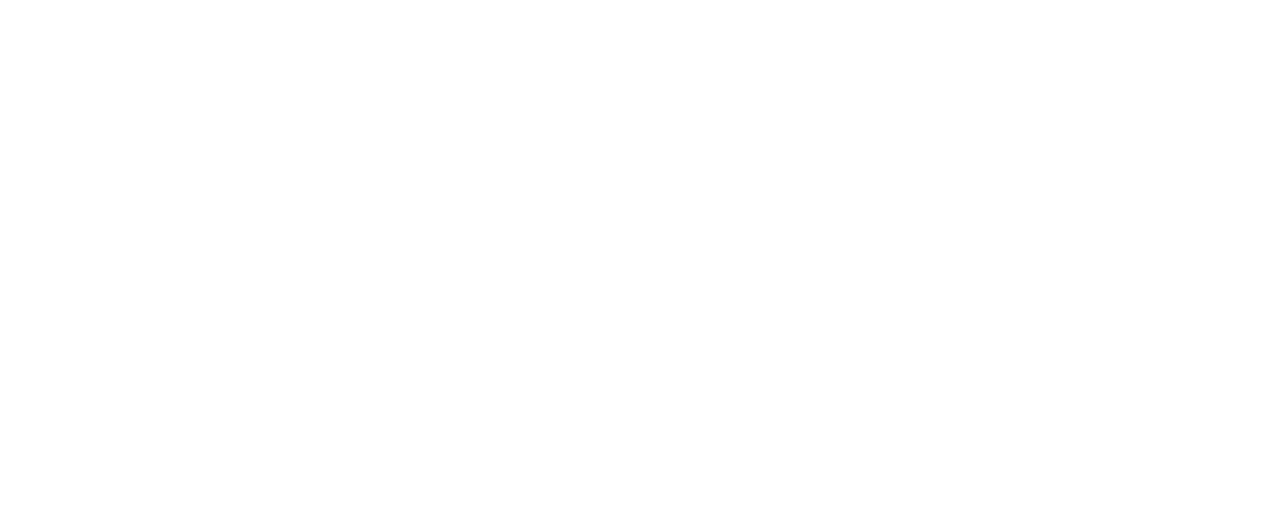
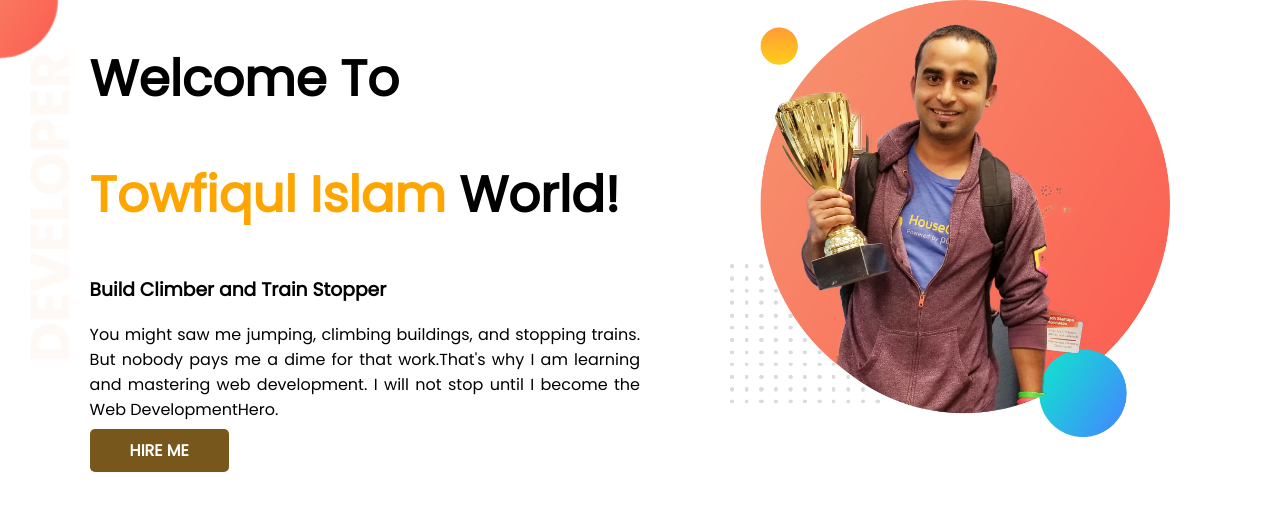
Before and after one commit to towfiqulislamrokib/Developer-protfolio, a plain HTML site: page index.html in a window 1280 px wide. Drawn offline with Linux system fonts and the light colour scheme.

Commit message:
top added banner

```diff
--- a/index.html
+++ b/index.html
@@ -1,14 +1,35 @@
 <!DOCTYPE html>
 <html lang="en">
+
 <head>
     <meta charset="UTF-8">
     <meta http-equiv="X-UA-Compatible" content="IE=edge">
     <meta name="viewport" content="width=, initial-scale=1.0">
     <title>Rokib Protfolio</title>
+    <link rel="preconnect" href="https://fonts.googleapis.com">
+    <link rel="preconnect" href="https://fonts.gstatic.com" crossorigin>
+    <link href="https://fonts.googleapis.com/css2?family=Poppins&display=swap" rel="stylesheet">
     <link rel="stylesheet" href="style.css">
-    <link rel="shortcut icon" href="images/rokib1.jpg" type="image/x-icon">
+    <link rel="shortcut icon" href="images/rokib4.jpg" type="image/x-icon">
 </head>
+
 <body>
+    <section class="top-banner">
+        <div class="half-width">
+            <h1>Welcome To</h1>
+            <h1><span class="orange-color">Towfiqul Islam</span> World! </h1>
+            <h3>Build Climber and Train Stopper</h3>
+            <p>You might saw me jumping, climbing buildings, and stopping trains. But nobody pays me a dime for that
+                work.That's why I am learning and mastering web development. I will not stop until I become the Web
+                DevelopmentHero.
+            </p>
+            <a class="link-button" target="_blank"
+                href="https://www.linkedin.com/in/md-towfiqul-islam-rokib-049a22236/">HIRE ME</a>
+        </div>
+        <div class="half-width">
+            <img src="images/jhankar.png" alt="">
+        </div>
+    </section>
+</body>
 
-</body>
 </html>
--- a/style.css
+++ b/style.css
@@ -0,0 +1,44 @@
+body {
+    font-family: 'Poppins', sans-serif;
+    margin: 0;
+}
+
+h1 {
+    font-size: 50px;
+}
+
+.orange-color {
+    color: orange;
+}
+
+section {
+    display: flex;
+}
+
+.half-width {
+    width: 50%;
+    padding-left: 7%;
+}
+
+.half-width img {
+    width: 80%;
+}
+
+.half-width p {
+    text-align: justify;
+}
+
+.link-button {
+    text-decoration: none;
+    background-color: #77571c;
+    padding: 10px 40px;
+    border-radius: 5px;
+    color: white;
+    background-image: linear-gradient(#111111 #857370);
+    font-weight: 700;
+}
+
+.top-banner {
+    background-image: url(images/top-banner.png);
+    background-repeat: no-repeat;
+}
```
Also changed, not shown: images/dream-bg.png (added), images/exp-bg.png (added), images/jhankar.png (added), images/jhankar2.png (added), images/my-bg.png (added), images/my-bg2.png (added), images/rokib1.png (renamed from images/rokib1.jpg), images/rokib2.png (renamed from images/rokib2.jpg), images/top-banner.png (added), 7 other files.
